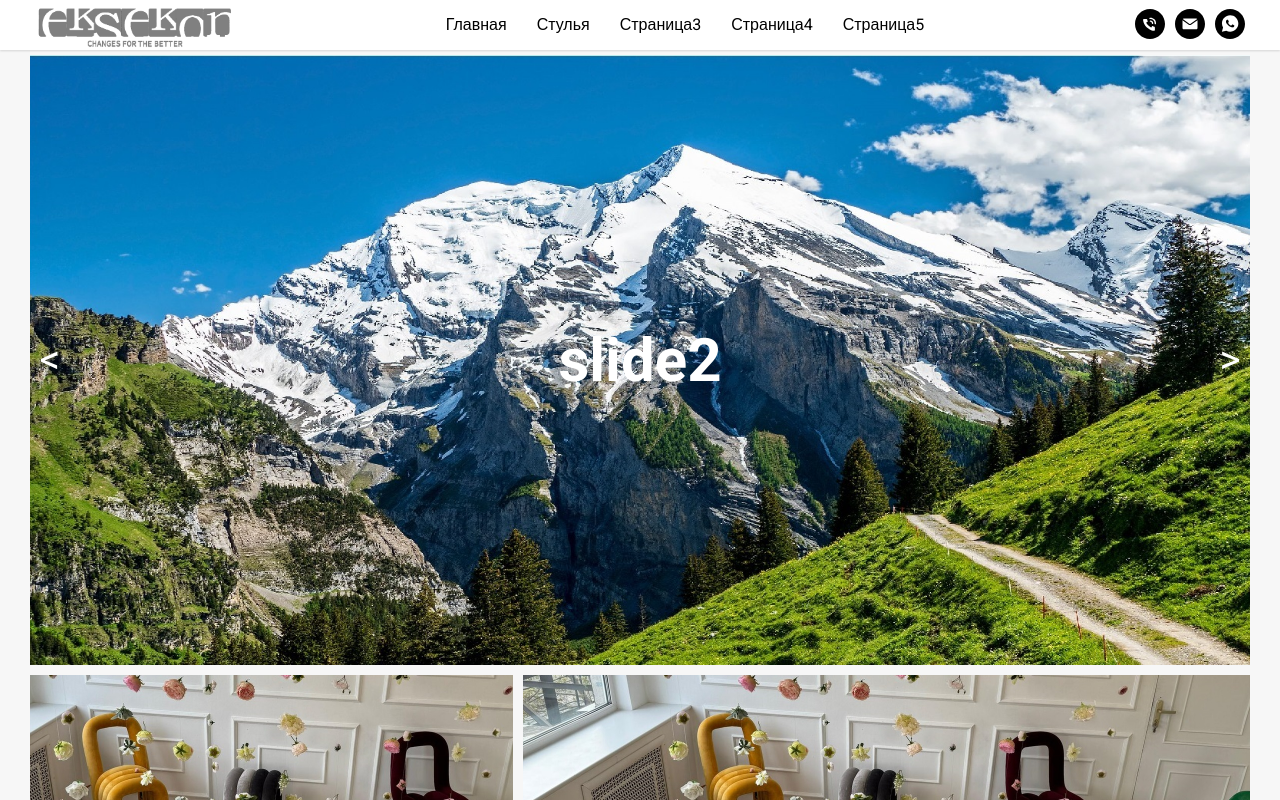
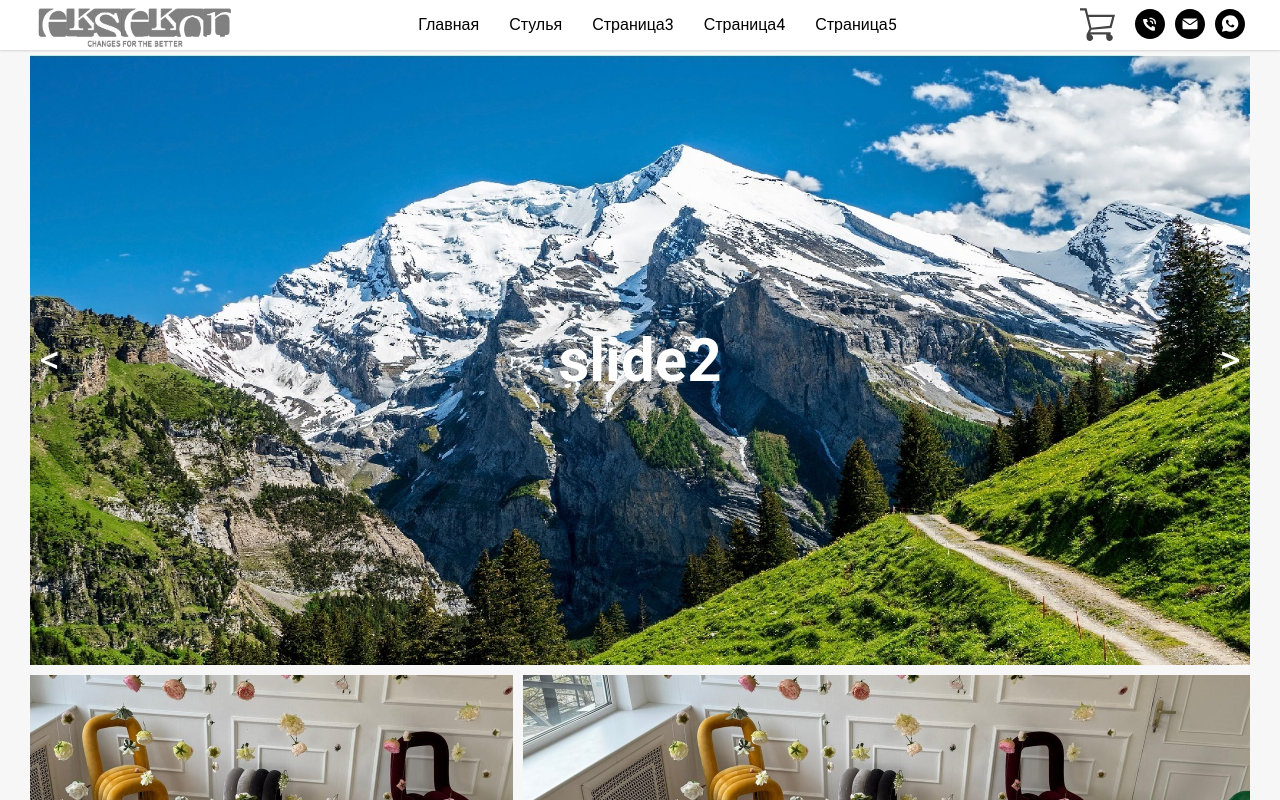
Before and after one commit to leonraz58/eksekon, a React app: page / in a window 1280 px wide. Shown: the top 800 px of the page. Built offline with nearby package versions, Linux system fonts and the light colour scheme; a web font is replaced by a local one.

Commit message:
add Badge Basket, move to header

```diff
--- a/src/layout/chairs/filters/filters.tsx
+++ b/src/layout/chairs/filters/filters.tsx
@@ -1,6 +1,5 @@
 import React from 'react';
 import s from "./filters.module.scss";
-import {Basket} from "../../../assets/icons/basket";
 
 export const Filters = () => {
 
@@ -15,7 +14,6 @@ export const Filters = () => {
                     <div key={index} className={s.filter}>{item}</div>
                 ))}
                 </div>
-                <Basket/>
             </div>
 
             <div className={s.filters2}>
--- a/src/layout/header/header.module.scss
+++ b/src/layout/header/header.module.scss
@@ -39,3 +39,10 @@
   height: 80px;
   object-fit: cover;
 }
+
+.rightBlock {
+  display: flex;
+  justify-content: center;
+  align-items: center;
+  gap: 20px
+}
--- a/src/layout/header/header.tsx
+++ b/src/layout/header/header.tsx
@@ -4,14 +4,22 @@ import {Contacts} from "./contacts/contacts";
 import {DesktopMenu} from "./headerMenu/menu/desktopMenu/desktopMenu";
 import {MobileMenu} from "./headerMenu/menu/mobileMenu/mobileMenu";
 import {useEffect, useState} from "react";
+import {Basket} from "../../assets/icons/basket";
+import {Badge} from "../../components/badge/badge";
+import {useSelector} from "react-redux";
+import {AppRootStateType} from "../../utils/store";
+import {BasketItem} from "../../utils/basketReducer";
 
 export const Header = () => {
+
+    const basket = useSelector<AppRootStateType, BasketItem[]>(state => state.basket)
+    const basketNumber = basket.length
 
     const [width, setWidth] = useState(window.innerWidth);
     const breakpoint = 768
     let isMobile = width < breakpoint
 
-    useEffect(()=>{
+    useEffect(() => {
         const handleWindowResize = () => setWidth(window.innerWidth);
         window.addEventListener('resize', handleWindowResize);
         return () => window.removeEventListener('resize', handleWindowResize);
@@ -24,8 +32,10 @@ export const Header = () => {
                 <img src={logo} alt="logo" className={s.logo}/>
             </div>
             {!isMobile && <DesktopMenu/>}
-
+            <div className={s.rightBlock}>
+                <Badge badgeContent={basketNumber}><Basket/></Badge>
                 <Contacts/>
+            </div>
         </div>
     </header>
 }
```
Lines whose indentation alone changed are shown as unchanged.
